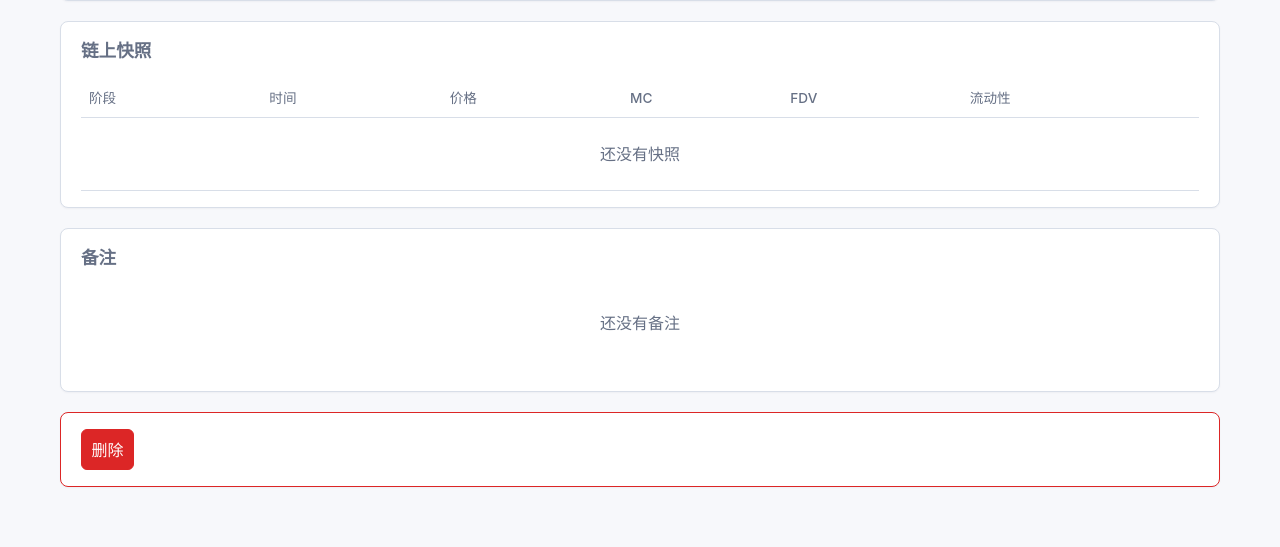
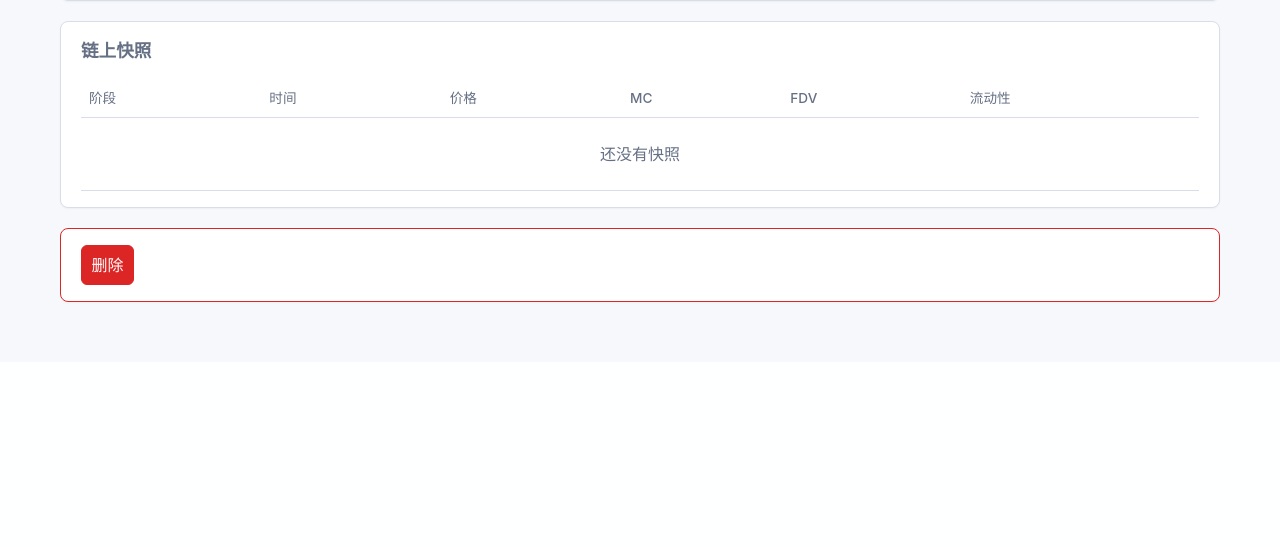
Before and after one commit to 928907703/MoTools, a FastAPI app: template apps/ca-tracker/templates/detail.html in a window 1280 px wide. Shown: the part 796-1343 px from the top of the page. After the commit the page ends 1099 px from the top, so only its background shows below. Run offline with FastAPI, Linux system fonts and the light colour scheme; the template is opened without the code that fills it, so the values that code supplies are empty.

Commit message:
remove-note-card

```diff
--- a/apps/ca-tracker/templates/detail.html
+++ b/apps/ca-tracker/templates/detail.html
@@ -73,14 +73,6 @@
   </table>
 </section>
 
-<section class="card">
-  <h2>备注</h2>
-  {% if token.notes %}
-  <p class="note-text">{{ token.notes }}</p>
-  {% else %}
-  <p class="empty">还没有备注</p>
-  {% endif %}
-</section>
 
 <section class="card danger">
   <form method="post" action="{{ prefix }}/token/{{ token.id }}/delete" onsubmit="return confirm('确定删除这个 CA?');">
```
